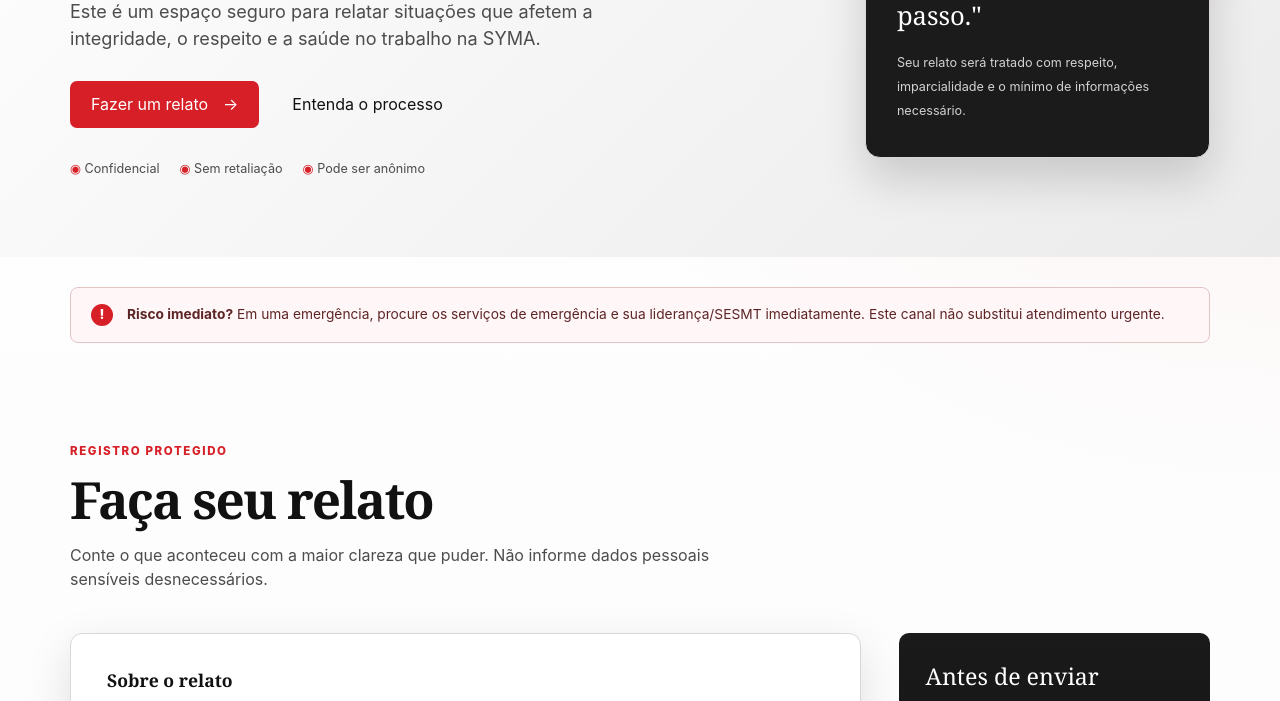
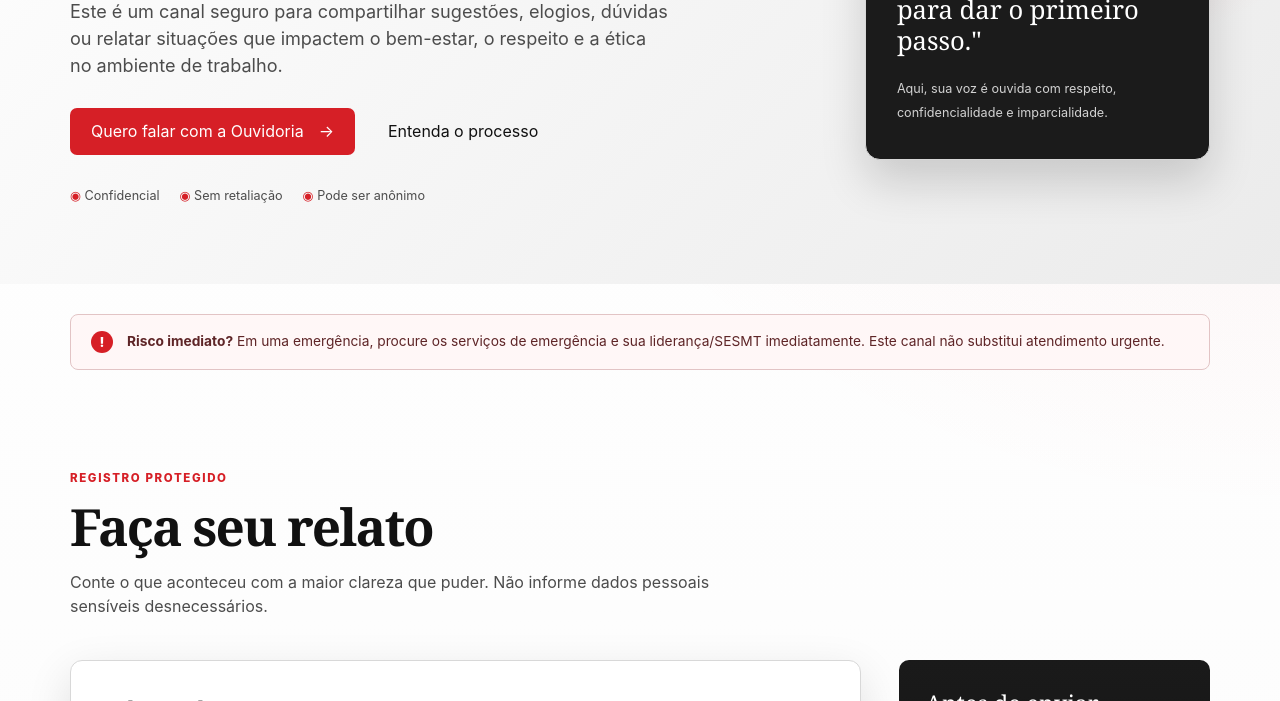
Before and after one commit to rafaelbraido01-web/Ouvidoria-SYMA, a website: page index.html in a window 1280 px wide. Shown: the part 399-1100 px from the top of the page. Drawn offline with Linux system fonts and the light colour scheme.

Commit message:
Atualiza textos da página inicial

```diff
--- a/index.html
+++ b/index.html
@@ -28,9 +28,9 @@
           <div>
             <p class="eyebrow">AMBIENTE SEGURO &bull; ESCUTA RESPONS&Aacute;VEL</p>
             <h1>Falar &eacute; um ato de cuidado.</h1>
-            <p class="hero-copy">Este &eacute; um espa&ccedil;o seguro para relatar situa&ccedil;&otilde;es que afetem a integridade, o respeito e a sa&uacute;de no trabalho na SYMA.</p>
+            <p class="hero-copy">Este &eacute; um canal seguro para compartilhar sugest&otilde;es, elogios, d&uacute;vidas ou relatar situa&ccedil;&otilde;es que impactem o bem-estar, o respeito e a &eacute;tica no ambiente de trabalho.</p>
             <div class="hero-actions">
-              <a class="button button-primary" href="#relatar">Fazer um relato <span aria-hidden="true">&rarr;</span></a>
+              <a class="button button-primary" href="#relatar">Quero falar com a Ouvidoria <span aria-hidden="true">&rarr;</span></a>
               <a class="button button-quiet" href="#como-funciona">Entenda o processo</a>
             </div>
             <div class="trust-line" aria-label="Compromissos do canal">
@@ -40,7 +40,7 @@
           <aside class="hero-card" aria-label="Acolhimento">
             <span class="card-icon">&#10084;</span>
             <p>&quot;Voc&ecirc; n&atilde;o precisa ter todas as respostas para dar o primeiro passo.&quot;</p>
-            <small>Seu relato ser&aacute; tratado com respeito, imparcialidade e o m&iacute;nimo de informa&ccedil;&otilde;es necess&aacute;rio.</small>
+            <small>Aqui, sua voz &eacute; ouvida com respeito, confidencialidade e imparcialidade.</small>
           </aside>
         </div>
       </section>
```
